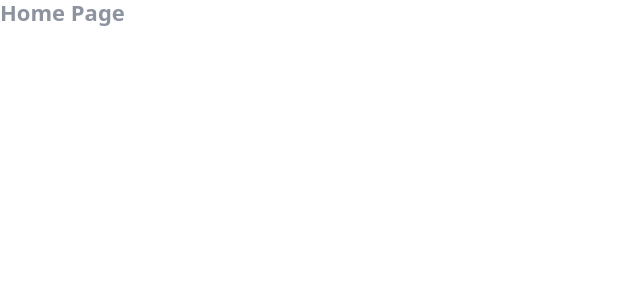
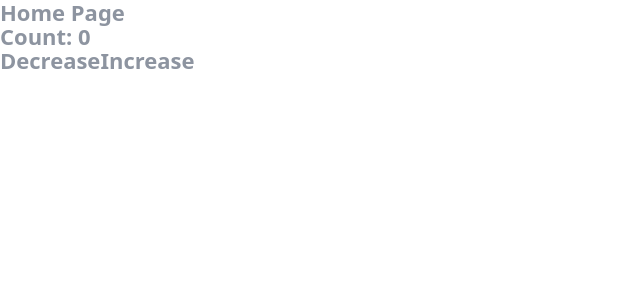
Before and after one commit to Chocobe/cdri-books-young-woo-kim, a Next.js app: page / in a window 1280 px wide. Shown: the top 300 px of the page, without its empty margins (0-640 px from the left). Built offline with nearby package versions, Linux system fonts and the light colour scheme.

Commit message:
create zustand-utils

```diff
--- a/app/page.tsx
+++ b/app/page.tsx
@@ -1,4 +1,5 @@
 import cn from '@/common/utils/tailwindcss/cn';
+import Counter from '@/common/features/Counter/Counter';
 
 function HomePage() {
   return (
@@ -9,7 +10,11 @@ function HomePage() {
       // 'cdri-small',
       'cdri-theme-text-subtitle'
     )}>
-      Home Page
+      <h1>
+        Home Page
+      </h1>
+
+      <Counter />
     </div>
   );
 }
--- /dev/null
+++ b/common/features/Counter/Counter.tsx
@@ -0,0 +1,36 @@
+'use client';
+
+// import { useCounterStore } from '@/common/stores/counterStore/useCounterStore';
+import { usePersistCountStore } from '@/common/stores/_counterStore/_useCounterStore';
+import { useEffect } from 'react';
+
+function Counter() {
+  // const count = useCounterStore(s => s.count);
+  // const decrease = useCounterStore(s => s.decrease);
+  // const increase = useCounterStore(s => s.increase);
+  const count = usePersistCountStore(s => s.nested.persistCount);
+  const decrease = usePersistCountStore(s => s.decrease);
+  const increase = usePersistCountStore(s => s.increase);
+
+  useEffect(() => {
+    usePersistCountStore.persist.rehydrate();
+  }, []);
+
+  return (
+    <div>
+      <div>
+        Count: {count}
+      </div>
+
+      <div>
+        <button onClick={decrease}>
+          Decrease
+        </button>
+        <button onClick={increase}>
+          Increase
+        </button>
+      </div>
+    </div>
+  );
+}
+export default Counter;
--- /dev/null
+++ b/common/stores/_counterStore/_useCounterStore.ts
@@ -0,0 +1,65 @@
+import { create, createWithPersist } from '@/common/utils/zustand/zustand-utils';
+
+type TCountStore = {
+  count: number;
+  decrease: () => void;
+  increase: () => void;
+};
+
+export const useCounterStore = create<TCountStore>()((set) => ({
+  count: 0,
+  decrease: () => {
+    set(s => {
+      s.count--;
+    }, undefined, 'decrease');
+  },
+  increase: () => {
+    set(s => {
+      s.count++;
+    }, undefined, 'increase');
+  },
+}), 'Counter');
+
+type TPersistCountStore = {
+  nested: {
+    count: number;
+    persistCount: number;
+  },
+  decrease: () => void;
+  increase: () => void;
+};
+
+export const usePersistCountStore = createWithPersist<TPersistCountStore>()((set) => ({
+  nested: {
+    count: 0,
+    persistCount: 0,
+  },
+  decrease: () => {
+    set(s => {
+      s.nested.count--;
+      s.nested.persistCount--;
+    }, undefined, 'decrease');
+  },
+  increase: () => {
+    set(s => {
+      s.nested.count++;
+      s.nested.persistCount++;
+    }, undefined, 'increase');
+  },
+}), {
+  name: 'PersisCount',
+  // partialize: state => ({
+  //   persistCount: state.persistCount as ,
+  // }),
+  partialize(state) {
+    return {
+      // persistCount: state.nested.persistCount,
+      nested: {
+        persistCount: state.nested.persistCount,
+      },
+    } as TPersistCountStore;
+  },
+  // merge: (persistedState = {}, currentState) => {
+  //   return merge(persistedState as object, currentState);
+  // },
+});
--- /dev/null
+++ b/common/utils/zustand/zustand-utils.ts
@@ -0,0 +1,85 @@
+import { cloneDeep, merge } from 'es-toolkit/object';
+import {
+  create as actualCreate,
+  StateCreator as ActualStateCreator,
+} from 'zustand';
+import { createJSONStorage, PersistOptions } from 'zustand/middleware';
+import { devtools, persist } from 'zustand/middleware';
+import { immer } from 'zustand/middleware/immer';
+
+export * from 'zustand';
+
+// --- --- --- --- --- --- --- --- --- --- --- --- --- --- --- --- --- --- --- ---
+//
+// store with immer, devtools
+//
+// --- --- --- --- --- --- --- --- --- --- --- --- --- --- --- --- --- --- --- ---
+
+export type StateCreator<TStore, TSlice> = ActualStateCreator<
+  TStore,
+  [['zustand/immer', never], ['zustand/devtools', never]],
+  [],
+  TSlice
+>;
+
+export const create = <TStore>() => (
+  stateCreator: StateCreator<TStore, TStore>,
+  storeName: string
+) => {
+  return actualCreate<TStore>()(
+    devtools(
+      immer(stateCreator),
+      {
+        name: storeName,
+      }
+    )
+  );
+};
+
+// --- --- --- --- --- --- --- --- --- --- --- --- --- --- --- --- --- --- --- ---
+//
+// store with immer, devtools, persist
+//
+// --- --- --- --- --- --- --- --- --- --- --- --- --- --- --- --- --- --- --- ---
+export type StateCreatorWithPersist<TStore, TSlice> = ActualStateCreator<
+  TStore,
+  [['zustand/immer', never], ['zustand/devtools', never], ['zustand/persist', unknown]],
+  [],
+  TSlice
+>;
+
+export const createWithPersist = <TStore>() => (
+  stateCreator: StateCreatorWithPersist<TStore, TStore>,
+  options: PersistOptions<TStore>
+) => {
+  return actualCreate<TStore>()(
+    persist(
+      devtools(
+        immer(stateCreator),
+        {
+          name: options.name,
+        }
+      ),
+      {
+        skipHydration: true,
+        storage: createJSONStorage<TStore>(() => window.localStorage),
+        merge: (persistedState = {}, currentState) => {
+          console.group('merge()');
+          console.log('persistedState: ', persistedState);
+          console.log('currentState: ', currentState);
+
+          const result = merge(
+            cloneDeep(currentState) as object,
+            cloneDeep(persistedState) as object
+          ) as TStore;
+
+          console.log('result: ', result);
+          console.groupEnd();
+
+          return result;
+        },
+        ...options,
+      }
+    )
+  );
+};
```
